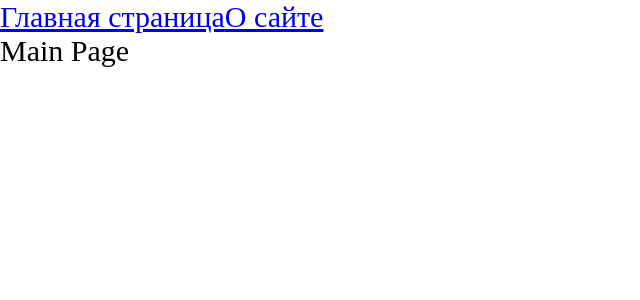
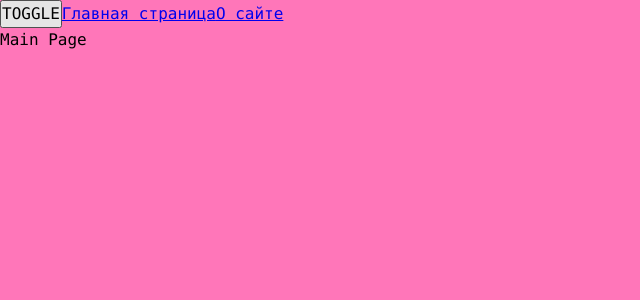
Before and after one commit to laponovsemen/OnlineMarket, a React app: page / in a window 1280 px wide. Shown: the top 300 px of the page, without its empty margins (0-640 px from the left). Built offline with nearby package versions, Linux system fonts and the light colour scheme.

Commit message:
creating ThemeProvider.tsx and ThemeContext.ts

```diff
--- a/index.scss
+++ /dev/null
@@ -1,9 +0,0 @@
-*,*::before, *::after{
-	padding: 0;
-	margin: 0;
-	box-sizing: border-box;
-}
-
-.app {
-	font-size: 30px;
-}
--- a/src/App.tsx
+++ b/src/App.tsx
@@ -1,14 +1,20 @@
-import React, {Suspense} from 'react';
+import React, {Suspense, useContext, useState} from 'react';
 import {Link, Route, Routes} from 'react-router-dom'
-import "./../index.scss"
+import "./styles/index.scss"
 import {AboutPageAsync} from "./pages/AboutPage/AboutPage.async";
 import {MainPageAsync} from "./pages/MainPage/MainPage.async";
+import {Theme, ThemeContext} from "./theme/ThemeContext";
+import {useTheme} from "./theme/useTheme";
+
+
 
 export const App = () => {
+	const {theme, toggleTheme} = useTheme()
 	return (
-		<div className="app">
-		<Link to={"/about"}>Главная страница</Link>
-		<Link to={'/'}>О сайте</Link>
+		<div className={`app ${theme}`}>
+			<button onClick={toggleTheme}>TOGGLE</button>
+			<Link to={"/about"}>Главная страница</Link>
+			<Link to={'/'}>О сайте</Link>
 			<Suspense fallback={"Loading..."}>
 				<Routes>
 					<Route path={'/about'} element={<AboutPageAsync/>}/>
@@ -17,7 +23,6 @@
 			</Suspense>
 
 
-
 		</div>
 	);
 };
--- a/src/index.tsx
+++ b/src/index.tsx
@@ -2,12 +2,16 @@
 import {Counter} from "./components/Counter";
 import {App} from "./App";
 import {BrowserRouter} from "react-router-dom";
+import ThemeProvider from "./theme/ThemeProvider";
 
 // import React from "react"; в 17 версии реакта по дефолту импорт реакта не нужен решение в тс конфиге
 // <BrowserRouter/> // для навигации по странице в спа
 render(
 	<BrowserRouter>
-		<App/>
+		<ThemeProvider>
+			<App/>
+		</ThemeProvider>
+
 	</BrowserRouter>
 	,
 	document.getElementById('root')
--- /dev/null
+++ b/src/styles/index.scss
@@ -0,0 +1,18 @@
+@import "reset";
+@import "variables/global";
+@import "themes/normal";
+@import "themes/dark";
+
+
+
+/*глобальные стили*/
+
+
+.app {
+	font: var(--font-m);
+
+	background: var(--bg-color);
+	color: var(--primary-color);
+
+	min-height: 100vh;
+}
--- /dev/null
+++ b/src/styles/reset.scss
@@ -0,0 +1,15 @@
+
+/*обнуляющие стили*/
+*,*::before, *::after{
+	padding: 0;
+	margin: 0;
+	box-sizing: border-box;
+}
+
+input,
+button,
+textarea,
+select{
+	margin: 0;
+	font: inherit;
+}
--- /dev/null
+++ b/src/styles/themes/dark.scss
@@ -0,0 +1,5 @@
+.app.dark {
+	--bg-color: #47006c;
+	--primary-color: #ffffff;
+	--secondary-color: #c9c9c9
+}
--- /dev/null
+++ b/src/styles/themes/normal.scss
@@ -0,0 +1,5 @@
+.app.light {
+	--bg-color: #ff76b9;
+	--primary-color: #000000;
+	--secondary-color: #3a3a3a
+}
--- /dev/null
+++ b/src/styles/variables/global.scss
@@ -0,0 +1,12 @@
+:root { // todo спросить у Вовы нахуй тут нужен рут
+	--font-family-main: Consolas, "Times New Roman", Serif;
+	// обычно line-height больше font-size на 8 px
+	--font-size-m: 16px;
+	--font-line-m: 24px;
+	--font-m: var(--font-size-m) / var(--font-line-m) var(--font-family-main);
+
+	--font-size-l: 24px;
+	--font-line-l: 32px;
+	--font-l: var(--font-size-l) / var(--font-line-l) var(--font-family-main);
+
+}
--- /dev/null
+++ b/src/theme/ThemeContext.ts
@@ -0,0 +1,16 @@
+import {createContext} from "react";
+
+export enum Theme {
+	LIGHT = "light",
+	DARK = "dark"
+}
+
+export interface ThemeContextProps {
+	theme? : Theme
+	setTheme? : (theme: Theme) => void
+}
+export const ThemeContext = createContext<ThemeContextProps>({
+
+})
+
+export const LOCAL_STORAGE_THEME_KEY = "theme"
--- /dev/null
+++ b/src/theme/ThemeProvider.tsx
@@ -0,0 +1,22 @@
+import React, {FC, useMemo, useState} from 'react';
+import {LOCAL_STORAGE_THEME_KEY, Theme, ThemeContext} from "./ThemeContext";
+
+const defaultTheme = localStorage.getItem(LOCAL_STORAGE_THEME_KEY) as Theme || Theme.LIGHT
+
+const ThemeProvider: FC = ({children}) => {
+	const [theme, setTheme] = useState<Theme>(defaultTheme)
+
+
+	const defaultProps = useMemo(() => ({
+		theme: theme,
+		setTheme: setTheme
+	}), [theme])
+
+	return (
+		<ThemeContext.Provider value={defaultProps}>
+			{children}
+		</ThemeContext.Provider>
+	);
+};
+
+export default ThemeProvider;
--- /dev/null
+++ b/src/theme/useTheme.ts
@@ -0,0 +1,18 @@
+import {LOCAL_STORAGE_THEME_KEY, Theme, ThemeContext} from "./ThemeContext";
+import {useContext} from "react";
+
+interface UseThemeResult {
+	toggleTheme : () => void;
+	theme: Theme
+}
+
+export function useTheme() : UseThemeResult {
+	const {theme, setTheme } = useContext(ThemeContext)
+
+	const toggleTheme = () => {
+		const newTheme = theme === Theme.DARK ? Theme.LIGHT: Theme.DARK
+		setTheme(newTheme)
+		localStorage.setItem(LOCAL_STORAGE_THEME_KEY, newTheme)
+	}
+	return {theme, toggleTheme}
+}
```
